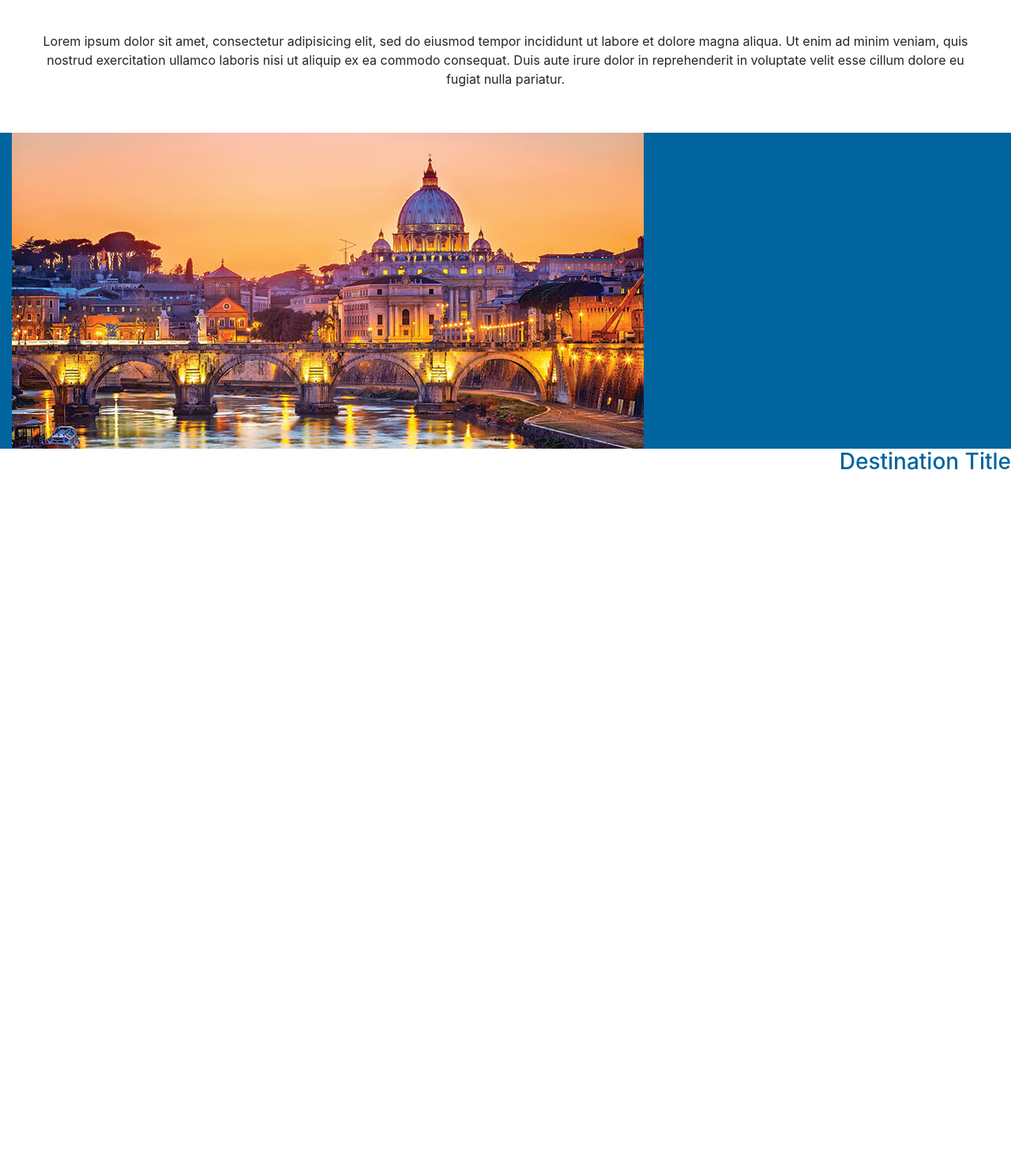
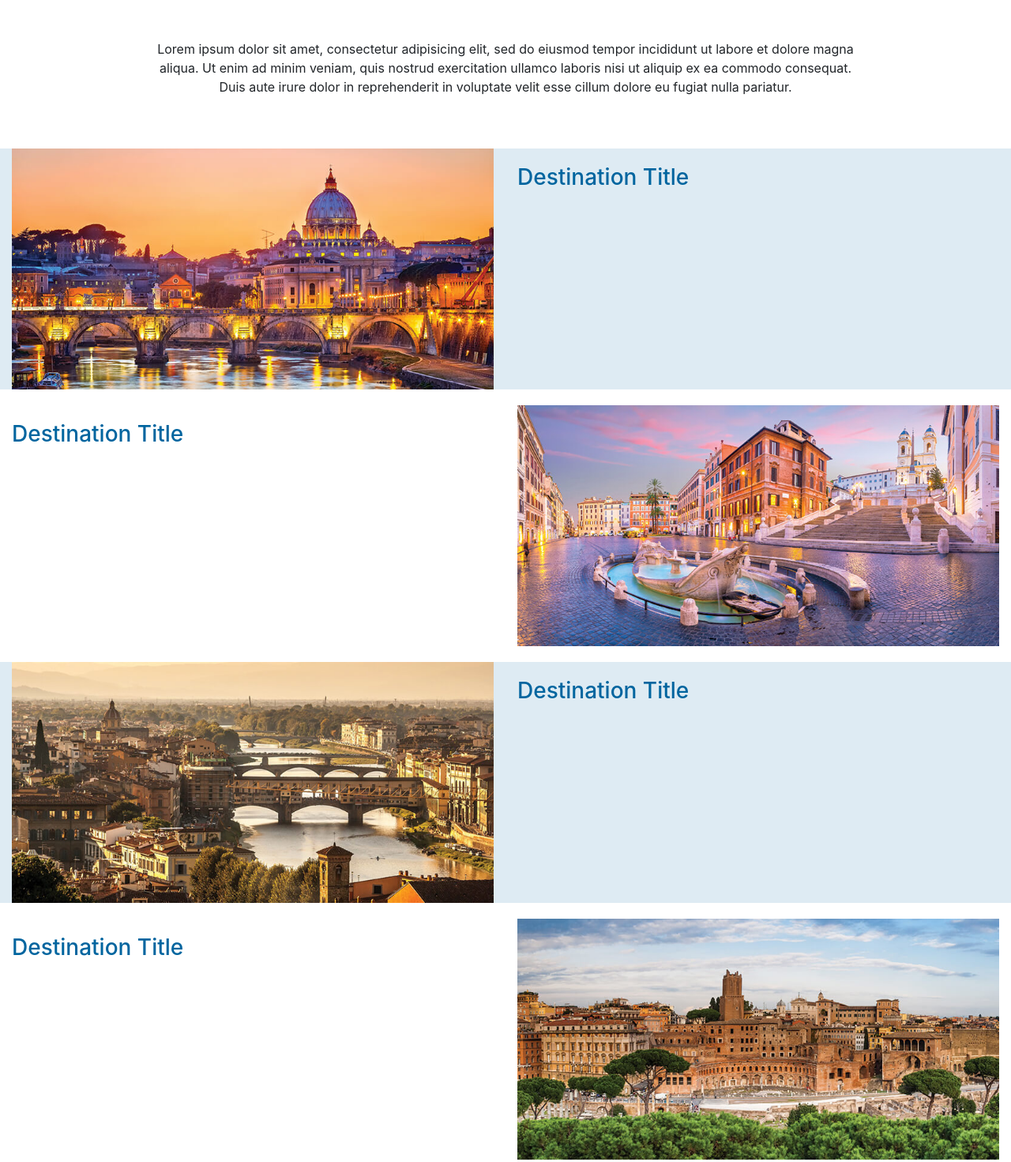
Before and after one commit to AndrewH1188/leger-shearings, a plain HTML site: page index.html in a window 1280 px wide. Shown: the top 1471 px of the page at 79% size. Before the commit the page ends 800 px from the top, so only its background shows below. Drawn offline with nearby package versions, Linux system fonts and the light colour scheme.

Commit message:
Titles and images laid out ready for further content. Styling added to CSS file so that the online version matches closer to the final designs.

```diff
--- a/assets/css/stylesheet.css
+++ b/assets/css/stylesheet.css
@@ -1,21 +1,37 @@
 .opening-text {
     text-align: center;
-    padding-top: 40px;
-    padding-bottom: 40px;
-    padding-left: 40px;
-    padding-right: 40px;
+    padding-top: 50px;
+    padding-bottom: 50px;
+    padding-left: 15%;
+    padding-right: 15%;
+}
+
+/* ---------------------- Destination Information */
+
+.destination-title {
+    color: #00659f;
+    padding-top: 20px;
+}
+
+.article-boxed {
+    background:#00659f21;
+    margin-bottom: 20px;
+    padding-left: 0;
+    padding-right: 0;
 }
 
 
-.destination-title {
-    color: #00659f;
+.article-destination {
+    margin-bottom: 20px;
+    padding-left: 0;
+    padding-right: 0;
 }
 
-.destination-title-right {
-    text-align: right;
+/* ---------------------- Destination Images */
+
+.img-left,
+.img-right {
+    padding-left: 0;
+    padding-right: 0;
+    width: 100%;
 }
-
-
-.article-boxed {
-    background:#00659f;
-}
--- a/index.html
+++ b/index.html
@@ -10,49 +10,118 @@
     <link rel="stylesheet" href="https://cdn.jsdelivr.net/npm/bootstrap@4.0.0/dist/css/bootstrap.min.css"
         integrity="sha384-Gn5384xqQ1aoWXA+058RXPxPg6fy4IWvTNh0E263XmFcJlSAwiGgFAW/dAiS6JXm" crossorigin="anonymous">
     <!-- Google Fonts -->
-    <link href="https://fonts.googleapis.com/css2?family=Mulish:ital,wght@0,200;0,300;0,400;0,600;0,700;0,800;0,900;0,1000;1,200;1,300&display=swap" rel="stylesheet">
+    <link
+        href="https://fonts.googleapis.com/css2?family=Mulish:ital,wght@0,200;0,300;0,400;0,600;0,700;0,800;0,900;0,1000;1,200;1,300&display=swap"
+        rel="stylesheet">
     <!-- My Stylesheet -->
     <link rel="stylesheet" href="assets/css/stylesheet.css">
     <!-- Favicon -->
-    <link rel='icon' href='https://shearings.imgix.net/Content/Shearings/images/favicons/apple-touch-icon.png' type='image/x-icon' />
+    <link rel='icon' href='https://shearings.imgix.net/Content/Shearings/images/favicons/apple-touch-icon.png'
+        type='image/x-icon' />
     <title>Shearings | Italian Destinations</title>
 </head>
 
 <body>
 
-    <p class="opening-text">Lorem ipsum dolor sit amet, consectetur adipisicing elit, sed do eiusmod tempor incididunt ut labore et dolore
-        magna aliqua. Ut enim ad minim veniam, quis nostrud exercitation ullamco laboris nisi ut aliquip ex ea commodo consequat. Duis aute
+    <p class="opening-text">Lorem ipsum dolor sit amet, consectetur adipisicing elit, sed do eiusmod tempor incididunt
+        ut labore et dolore
+        magna aliqua. Ut enim ad minim veniam, quis nostrud exercitation ullamco laboris nisi ut aliquip ex ea commodo
+        consequat. Duis aute
         irure dolor in reprehenderit in voluptate velit esse cillum dolore eu fugiat nulla pariatur.
     </p>
 
-
+    <!-- IMAGE Left - Text Right -->
     <article class="article-boxed">
-
         <div class="container-fluid">
             <div class="row">
                 <div class="col-lg">
-                <img src="assets/images/st-peters-cathedral-rome.jpg" alt="St Peter's Cathedral Rome">
+                    <img class="img-left" src="assets/images/st-peters-cathedral-rome.jpg"
+                        alt="St Peter's Cathedral Rome">
                 </div>
                 <div class="col-lg">
                     <h3 class="destination-title destination-title-left">Destination Title</h3>
                 </div>
             </div>
         </div>
+    </article>
+
+    <!-- IMAGE Right - Text Left -->
+    <article class="article-destination">
+        <div class="container-fluid">
+            <div class="row">
+                <div class="col-lg">
+                    <h3 class="destination-title destination-title-left">Destination Title</h3>
+                </div>
+                <div class="col-lg">
+                    <img class="img-right" src="assets/images/piazza-de-spagna-spanish-steps.jpg"
+                        alt="Piazza de Spagna Spanish Steps">
+                </div>
+            </div>
+        </div>
+    </article>
 
 
+    <!-- IMAGE LEFT - Text Right  -->
+    <article class="article-boxed">
+        <div class="container-fluid">
+            <div class="row">
+                <div class="col-lg">
+                    <img class="img-left" src="assets/images/italy-florence-church.jpg" alt="Italy Florence Church">
+                </div>
+                <div class="col-lg">
+                    <h3 class="destination-title destination-title-left">Destination Title</h3>
+                </div>
+            </div>
+        </div>
+    </article>
 
 
+    <!-- IMAGE Right - Text Left -->
+    <article class="article-destination">
+        <div class="container-fluid">
+            <div class="row">
+                <div class="col-lg">
+                    <h3 class="destination-title destination-title-left">Destination Title</h3>
+                </div>
+                <div class="col-lg">
+                    <img class="img-right" src="assets/images/roman-forum-rome-italy.jpg"
+                        alt="Roman Forum Rome Italy">
+                </div>
+            </div>
+        </div>
+    </article>
 
 
+    <!-- IMAGE LEFT - Text Right  -->
+    <article class="article-boxed">
+        <div class="container-fluid">
+            <div class="row">
+                <div class="col-lg">
+                    <img class="img-left" src="assets/images/venice-canal.jpg" alt="Venice Canal">
+                </div>
+                <div class="col-lg">
+                    <h3 class="destination-title destination-title-left">Destination Title</h3>
+                </div>
+            </div>
+        </div>
+    </article>
 
 
+    <!-- IMAGE Right - Text Left -->
+    <article class="article-destination">
+        <div class="container-fluid">
+            <div class="row">
+                <div class="col-lg">
+                    <h3 class="destination-title destination-title-left">Destination Title</h3>
+                </div>
+                <div class="col-lg">
+                    <img class="img-right" src="assets/images/st-peters-basilica-vatican-city.jpg"
+                        alt="St Peter's Basilica Vatican City">
+                </div>
+            </div>
+        </div>
     </article>
 
-    <article>
-        <h3 class="destination-title destination-title-right">Destination Title</h3>
-
-
-    </article>
 
 </body>
 
```
Lines whose indentation alone changed are shown as unchanged.
